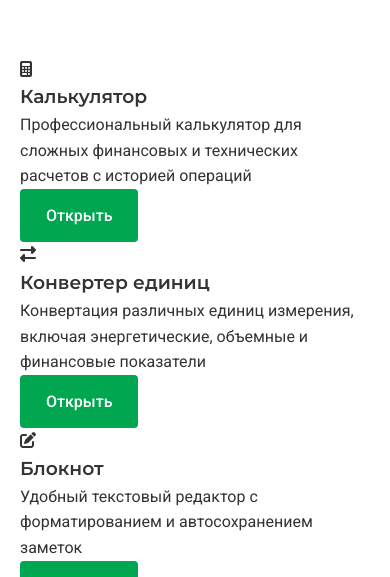
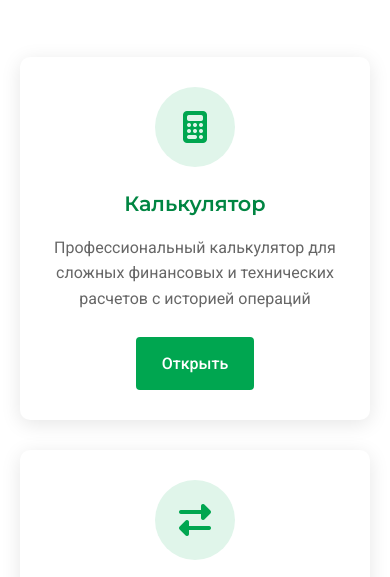
Before and after one commit to Gaf-ka/gazprom-tools, a plain HTML site: page office-tools/index.html in a window 390 px wide. Shown: the part 266-843 px from the top of the page. Drawn offline with Linux system fonts and the light colour scheme.

Commit message:
Again commit

```diff
--- a/style.css
+++ b/style.css
@@ -313,26 +313,63 @@ img {
 }
 
 /* Responsive adjustments */
-@media (max-width: 992px) {
-    .hero-wrapper {
-        flex-direction: column;
-        text-align: center;
+@media (max-width: 768px) {
+    .section-title {
+        font-size: 2rem;
     }
 
-    .hero-content {
-        max-width: 100%;
-        margin-bottom: 40px;
-    }
-
-    .hero-image {
-        text-align: center;
-    }
-
-    .nav-list {
-        margin-right: 20px;
+    .tools-grid {
+        grid-template-columns: 1fr;
     }
 }
+.tools-grid {
+    display: grid;
+    grid-template-columns: repeat(auto-fit, minmax(300px, 1fr));
+    gap: 30px;
+    margin-bottom: 80px;
+}
 
+.tool-card {
+    background-color: var(--white);
+    border-radius: 10px;
+    padding: 30px;
+    box-shadow: var(--shadow);
+    transition: var(--transition);
+    text-align: center;
+    display: flex;
+    flex-direction: column;
+    align-items: center;
+}
+
+.tool-card:hover {
+    transform: translateY(-10px);
+    box-shadow: 0 15px 30px rgba(0, 0, 0, 0.1);
+}
+
+.tool-icon {
+    width: 80px;
+    height: 80px;
+    margin-bottom: 20px;
+    display: flex;
+    align-items: center;
+    justify-content: center;
+    background-color: var(--primary-light);
+    border-radius: 50%;
+    font-size: 2rem;
+    color: var(--primary-color);
+}
+
+.tool-title {
+    font-size: 1.3rem;
+    margin-bottom: 15px;
+    color: var(--primary-dark);
+}
+
+.tool-description {
+    color: var(--text-light);
+    margin-bottom: 25px;
+    flex-grow: 1;
+}
 @media (max-width: 768px) {
     .news-grid {
         grid-template-columns: 1fr;
```
